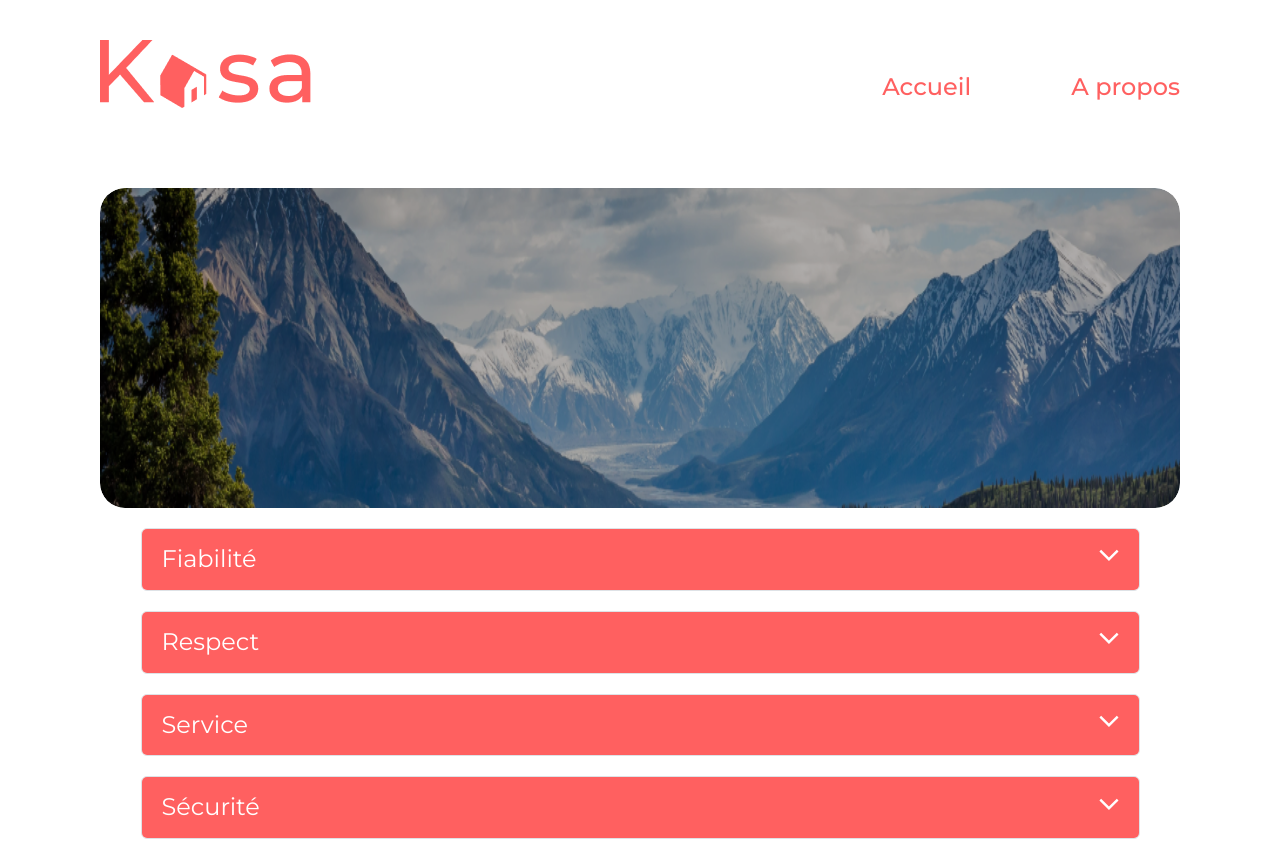
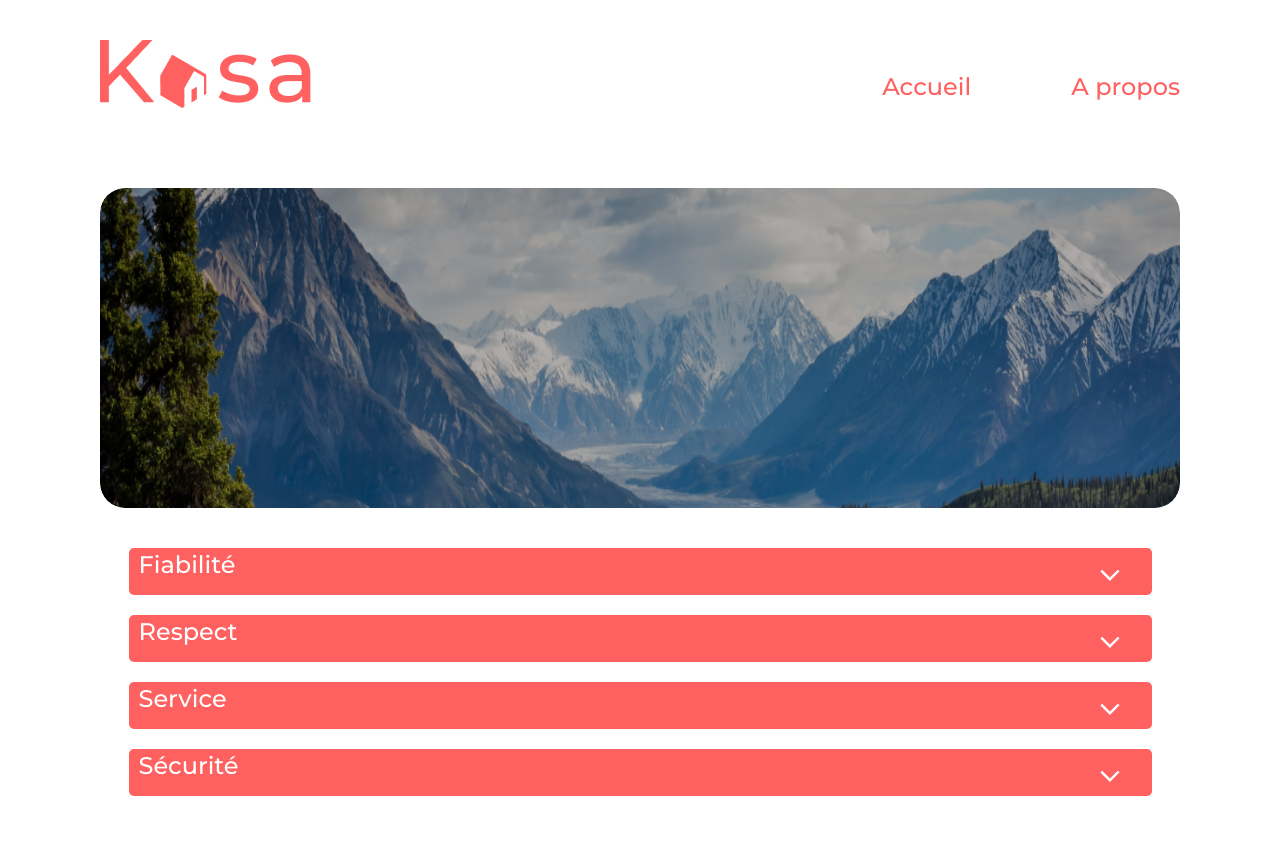
Before and after one commit to cgandon56/Projet7, a React (Create React App) app: page /propos in a window 1280 px wide. Shown: the top 841 px of the page. Built offline with nearby package versions, Linux system fonts and the light colour scheme.

Commit message:
modification collapse

```diff
--- a/src/components/Collapse/collapse.css
+++ b/src/components/Collapse/collapse.css
@@ -1,35 +1,68 @@
-.accordion-item{
-    background: #F7F7F7;
-    margin-bottom: 20px;
+.button_Collapse{
+display : flex;
+flex-direction: row;
+Height : 47px ;
+background: #FF6060;
+border-radius: 5px;
+cursor: pointer;
+position: relative;
+
 }
 
-.accordion-body{
-    color :  #FF6060 ;
+
+
+.collapse_Text{
+  color: white;
+  font-weight : 500 ;
+  font-size : 24px ;
+  Line-height : 34.22px ;
+  margin-left : 10px;
 }
 
-.accordion-button.collapsed {
-    background: #FF6060;
-    color : white;
-    font-size : 24px;
-  }
 
-  .accordion-button:not(.collapsed) {
-    color: white;
-    background-color:  #FF6060;
-    font-size : 24px;
-  }
 
-  .accordion-button:focus {
-    border-color: transparent;
-    outline: 0;
-    box-shadow: none ;
+.collapse_Icon{
+  position : absolute;
+ left : 95%;
+top: 30%;
+Width : 20.06px ;
+Height : 25.86px ;
+
 }
 
-.accordion {
-    --bs-accordion-btn-icon: url(../../images/Vector.svg);
-    --bs-accordion-btn-icon-transform: rotate(-180deg);
-    --bs-accordion-btn-active-icon: url(../../images/Vector.svg);
+.collapse_Icon:active{
+  transform: rotate(-180deg)
+
 }
+
+
+
+
+
+
+
+
+.collapse_Open{
+  margin-top : 20px;
+  color: #FF6060;
+  font-weight: 400;
+  font-size: 24px;
+  line-height: 142.6%;
+  margin-left: 10px;
+  margin-right: 10px;
+
+}
+
+
+
+.collapse_Content{
+  background: #F7F7F7;
+  margin-top : -20px;
+  border-radius: 5px;
+
+
+}
+
 
 @media screen and (max-width: 767px) {
   .accordion-button.collapsed {
--- a/src/components/Collapse/collapse.jsx
+++ b/src/components/Collapse/collapse.jsx
@@ -1,6 +1,35 @@
-import Accordion from 'react-bootstrap/Accordion'; // récupération accordéo de react-bootstrap
+import { useState } from 'react';
+import Vector from "../../images/VectorCollapse.svg" ;
 
 
+
+function Collapse(props) {
+  const [showMore, setShowMore] = useState(false);
+  function handleMoreClick() {
+    setShowMore(!showMore);
+  }
+  return (
+    <>
+    <div onClick={handleMoreClick} className ="button_Collapse" >
+      <p className="collapse_Text" >{props.title}</p>
+
+    < img className = "collapse_Icon" src={Vector} alt ="Vector" ></img>
+
+    </div>
+      <div className = "collapse_Content">
+      {showMore&& <p className="collapse_Open" >{props.description}</p>}
+      </div>
+      </>
+  )
+}
+
+export default Collapse ;
+
+
+
+
+
+/*
 function Collapse(props) { // props pour récupérer les titres et descriptions
   return (
     <Accordion>
@@ -14,4 +43,4 @@ function Collapse(props) { // props pour récupérer les titres et descriptions
   );
 }
 
-  export default Collapse
+  export default Collapse*/
--- a/src/pages/Propos.jsx
+++ b/src/pages/Propos.jsx
@@ -8,7 +8,7 @@ function Propos() {
     return (
         <>
              <Banner img = {imgbanner_about}/>
-                   <div className="container">
+                   <div className="container_Collapse">
                         <Collapse title = "Fiabilité" description = "Les annonces postées sur Kasa garantissent une fiabilité totale. Les photos sont conformes aux logements, et toutes les informations sont régulièrement vérifiées par nos équipes." />
                         <Collapse title = "Respect" description = "La bienveillance fait partie des valeurs fondatrices de Kasa. Tout comportement discriminatoire ou de perturbation du voisinage entraînera une exclusion de notre plateforme. " />
                         <Collapse title = "Service" description = "Nos équipes se tiennent à votre disposition pour vous fournir une expérience parfaite. N'hésitez pas à nous contacter si vous avez la moindre question." />
--- a/src/styles/propos.css
+++ b/src/styles/propos.css
@@ -1,7 +1,13 @@
-.container{
-    margin-top : 100px;
+.container_Collapse{
+    margin-top : 120px;
     max-width : 1023px;
     margin-bottom : 150px;
+    display: flex ;
+    flex-direction: column;
+    margin-left : 100px;
+    gap : 20px;
+    margin-left: auto;
+    margin-right: auto;
 }
 
 @media screen and (max-width: 767px) {
```
Also changed, not shown: src/images/VectorCollapse.svg (added).
